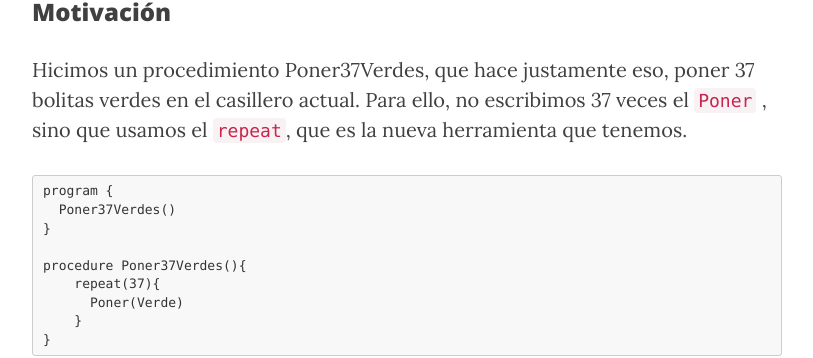
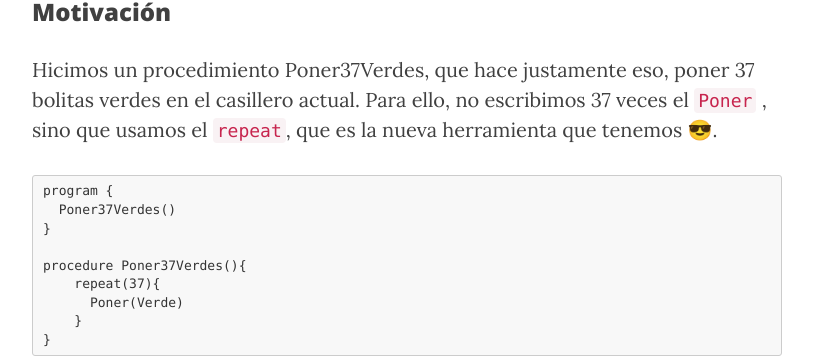
Before and after one commit to inpr-sarmiento/inpr-sarmiento.github.io, a Jekyll site: the page built from _posts/2016-03-31-bitacora-clase-4.md, in a window 1280 px wide and 900 px high, scrolled down 564 px. Shown: the part 143-501 px from the top of the window, without its empty margins (233-1046 px from the left). Built offline with Jekyll 4.4.1, drawn with Linux system fonts in a browser that asks for light colours; nearby versions of some CDN libraries; emoji names are drawn with the system emoji font.

Commit message:
prueba emoji

````diff
--- a/_config.yml
+++ b/_config.yml
@@ -13,4 +13,4 @@ permalink: pretty
 paginate: 5
 exclude: ["less","node_modules","Gruntfile.js","package.json","README.md"]
 
-gems: [jekyll-paginate, jekyll-feed]
+gems: [jekyll-paginate, jekyll-feed, jemoji]
--- a/_posts/2016-03-31-bitacora-clase-4.md
+++ b/_posts/2016-03-31-bitacora-clase-4.md
@@ -11,7 +11,7 @@ En gobstones, esto lo conocemos como `repeat`.
 
 ### Motivación
 
-Hicimos un procedimiento Poner37Verdes, que hace justamente eso, poner 37 bolitas verdes en el casillero actual. Para ello, no escribimos 37 veces el `Poner` , sino que usamos el `repeat`, que es la nueva herramienta que tenemos.
+Hicimos un procedimiento Poner37Verdes, que hace justamente eso, poner 37 bolitas verdes en el casillero actual. Para ello, no escribimos 37 veces el `Poner` , sino que usamos el `repeat`, que es la nueva herramienta que tenemos :sunglasses:.
 
 ```gbs
 program {
````
